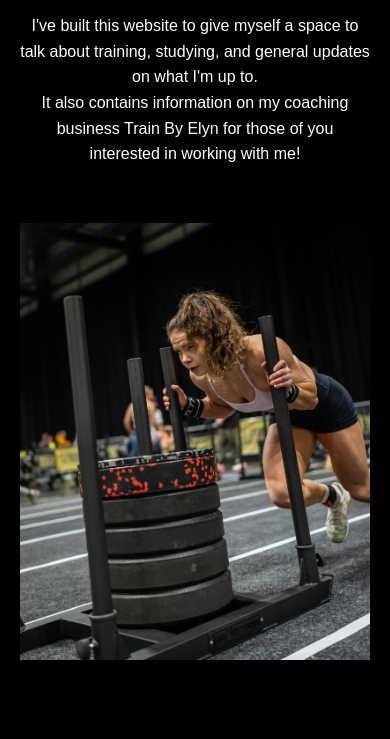
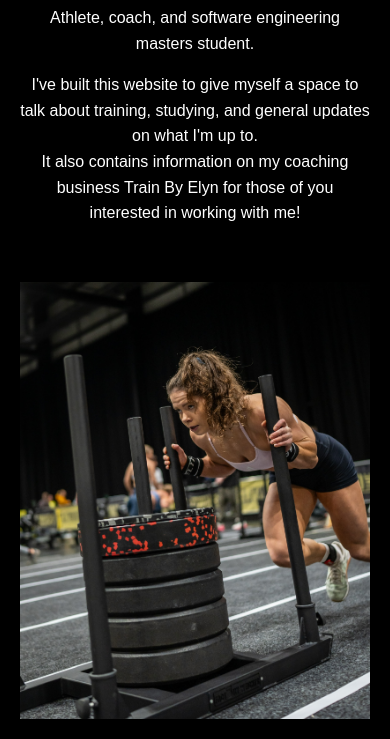
Before and after one commit to ElynMarwick/ElynMarwick.github.io, a plain HTML site: page index.html in a window 390 px wide. Shown: the part 421-1160 px from the top of the page. Before the commit the page ends 1101 px from the top, so only its background shows below. Drawn offline with Linux system fonts and the light colour scheme.

Commit message:
Edited padding for small and mid size screens

```diff
--- a/style.css
+++ b/style.css
@@ -226,11 +226,17 @@
 
 
   /* Landing Section responsivness */
+  @media (max-width: 900px){
+    #hero-section{
+        padding-top: 80px;
+    }
+}
+
   @media (max-width: 700px){
       #hero-section{
           display: flex;
           flex-direction: column;
-          padding-top: 80px;
+          padding-top: 139px;
       }
 
       .hero-sub-container-one{
```
